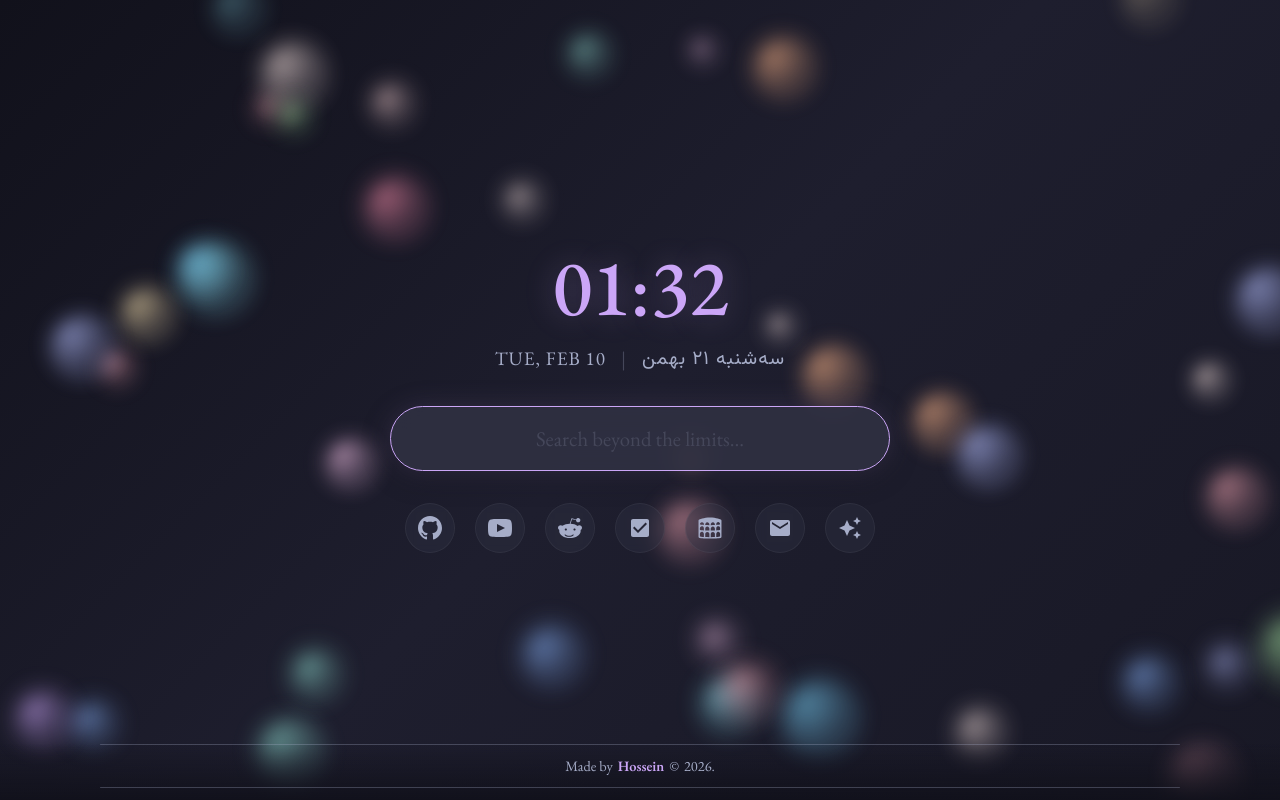
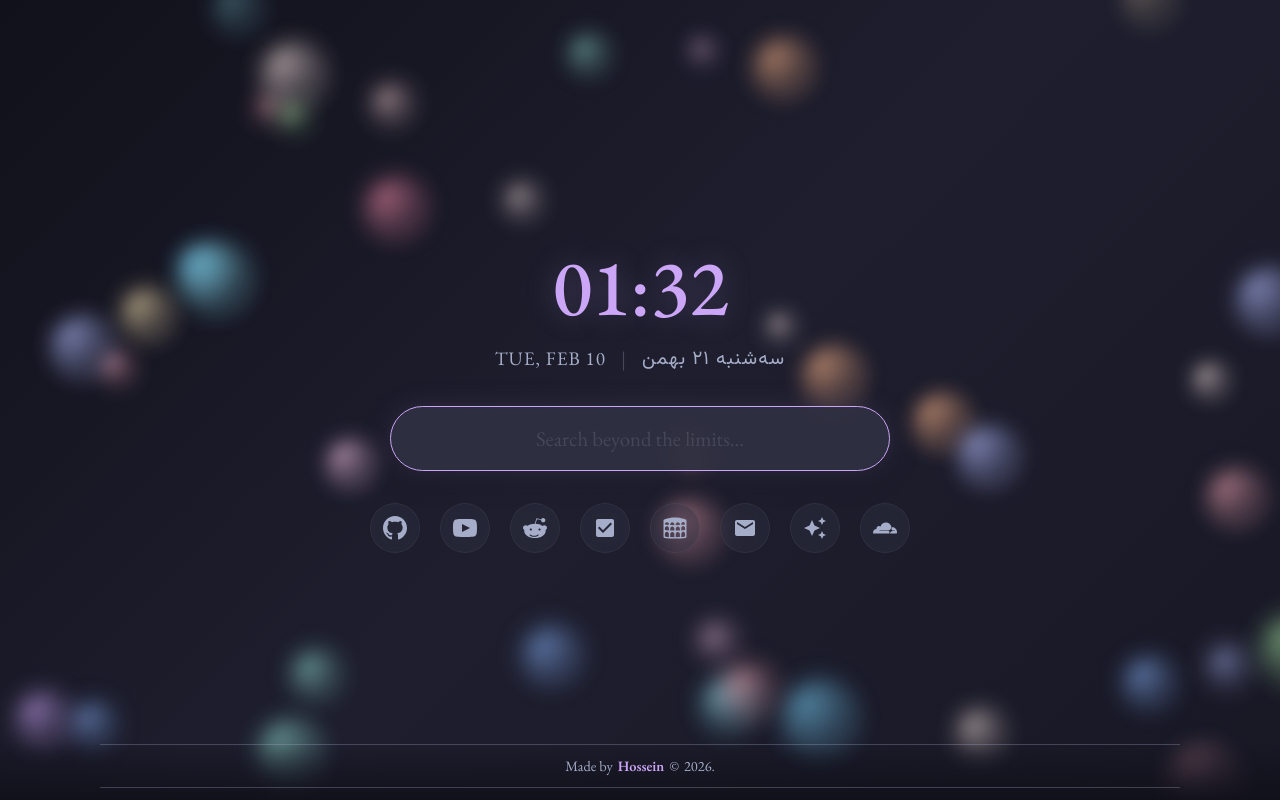
Before and after one commit to psdkjoon/home, a plain HTML site: page index.html in a window 1280 px wide. Drawn offline with nearby package versions, Linux system fonts and the light colour scheme.

Commit message:
Adding cloudflare

```diff
--- a/index.html
+++ b/index.html
@@ -468,6 +468,18 @@
           />
         </svg>
       </a>
+      <a
+        href="https://dash.cloudflare.com/"
+        class="link-item"
+        title="Cloudflare"
+        aria-label="Cloudflare"
+      >
+        <svg viewBox="0 0 24 24">
+          <path
+            d="M16.5088 16.8447c.1475-.5068.0908-.9707-.1553-1.3154-.2246-.3164-.6045-.499-1.0615-.5205l-8.6592-.1123a.1559.1559 0 0 1-.1333-.0713c-.0283-.042-.0351-.0986-.021-.1553.0278-.084.1123-.1484.2036-.1562l8.7359-.1123c1.0351-.0489 2.1601-.8868 2.5537-1.9136l.499-1.3013c.0215-.0561.0293-.1128.0147-.168-.5625-2.5463-2.835-4.4453-5.5499-4.4453-2.5039 0-4.6284 1.6177-5.3876 3.8614-.4927-.3658-1.1187-.5625-1.794-.499-1.2026.119-2.1665 1.083-2.2861 2.2856-.0283.31-.0069.6128.0635.894C1.5683 13.171 0 14.7754 0 16.752c0 .1748.0142.3515.0352.5273.0141.083.0844.1475.1689.1475h15.9814c.0909 0 .1758-.0645.2032-.1553l.12-.4268zm2.7568-5.5634c-.0771 0-.1611 0-.2383.0112-.0566 0-.1054.0415-.127.0976l-.3378 1.1744c-.1475.5068-.0918.9707.1543 1.3164.2256.3164.6055.498 1.0625.5195l1.8437.1133c.0557 0 .1055.0263.1329.0703.0283.043.0351.1074.0214.1562-.0283.084-.1132.1485-.204.1553l-1.921.1123c-1.041.0488-2.1582.8867-2.5527 1.914l-.1406.3585c-.0283.0713.0215.1416.0986.1416h6.5977c.0771 0 .1474-.0489.169-.126.1122-.4082.1757-.837.1757-1.2803 0-2.6025-2.125-4.727-4.7344-4.727"
+          />
+        </svg>
+      </a>
     </div>
 
     <!--===============================
@@ -477,10 +489,7 @@
       <div class="footer-line"></div>
       <p class="copyright">
         Made by
-        <a
-          href="https://psdkjoon.ir"
-          target="_blank"
-          rel="noopener noreferrer"
+        <a href="https://psdkjoon.ir" target="_blank" rel="noopener noreferrer"
           >Hossein</a
         >
         <span>©</span> 2026.
```
